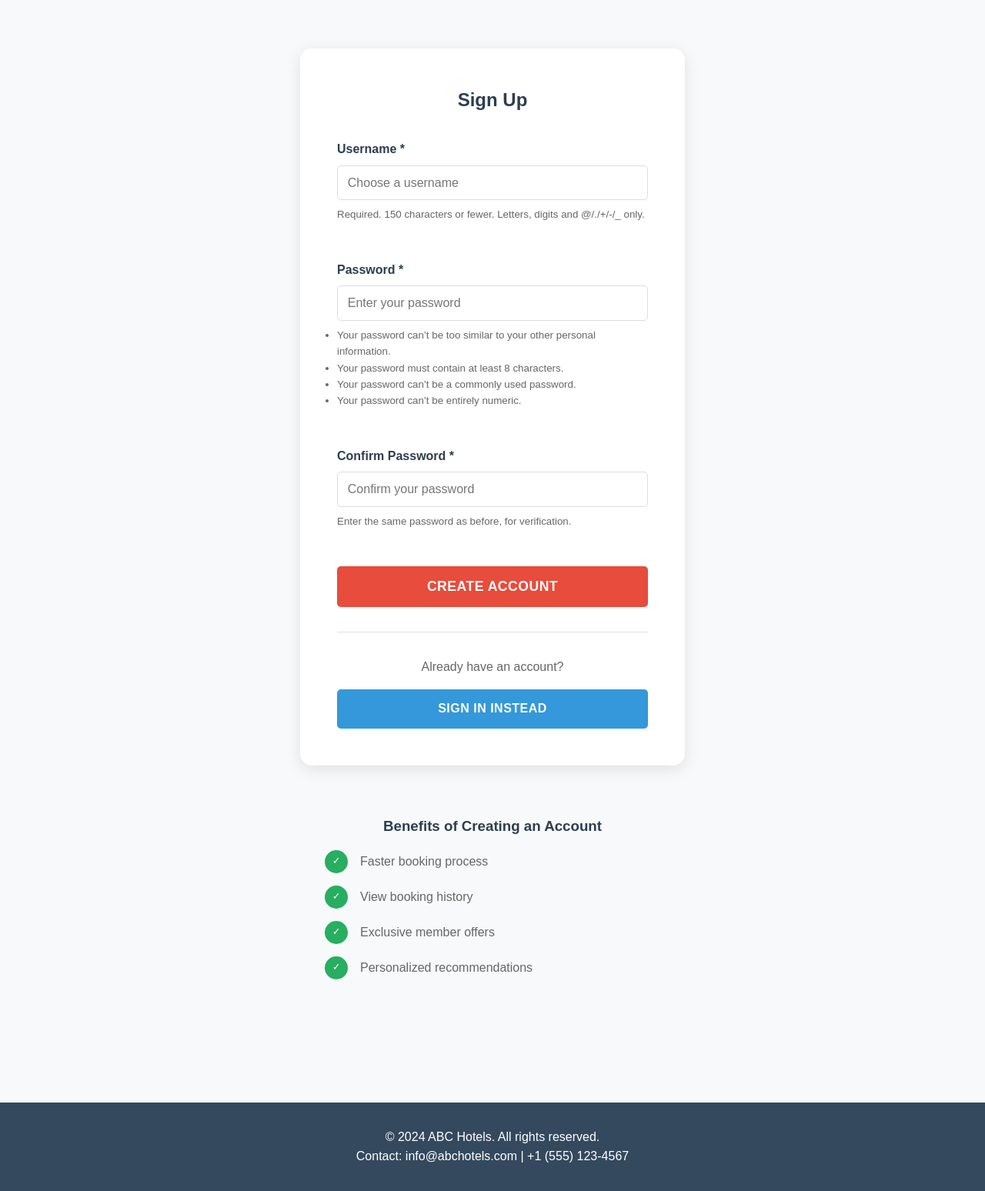
After one commit to AnitaTam2001/abchotels, a Django app: page /register/ in a window 1280 px wide. The commit adds this page. Shown: the part 508-2056 px from the top of the page at 77% size. Run offline with Django 4.2, Linux system fonts and the light colour scheme.

Commit message:
Step 2 : sign up and login in

```diff
--- a/abchotels/urls.py
+++ b/abchotels/urls.py
@@ -9,6 +9,6 @@ urlpatterns = [
     path('', include('hotel.urls')),
 ]
 
+# Serve media files in development
 if settings.DEBUG:
     urlpatterns += static(settings.MEDIA_URL, document_root=settings.MEDIA_ROOT)
-    urlpatterns += static(settings.STATIC_URL, document_root=settings.STATIC_ROOT)
--- a/hotel/urls.py
+++ b/hotel/urls.py
@@ -1,8 +1,8 @@
 # hotel/urls.py
 from django.urls import path
-from . import views
 from django.conf import settings
 from django.conf.urls.static import static
+from . import views
 
 urlpatterns = [
     path('', views.home, name='home'),
@@ -11,13 +11,18 @@ urlpatterns = [
     path('book/<int:room_id>/', views.booking_form, name='booking_form'),
     path('about/', views.about, name='about'),
     path('contact/', views.contact, name='contact'),
-    path('quick-booking/', views.quick_booking, name='quick_booking'),
     path('faq/', views.faq, name='faq'),
     path('careers/', views.careers, name='careers'),
     path('careers/job/<int:job_id>/', views.job_detail, name='job_detail'),
     path('careers/job/<int:job_id>/apply/', views.job_application, name='job_application'),
     path('careers/why-work-with-us/', views.why_work_with_us, name='why_work_with_us'),
+    # Authentication URLs
+    path('register/', views.register, name='register'),
+    path('login/', views.user_login, name='login'),
+    path('logout/', views.user_logout, name='logout'),
+    path('profile/', views.profile, name='profile'),
 ]
 
+# Serve media files in development
 if settings.DEBUG:
     urlpatterns += static(settings.MEDIA_URL, document_root=settings.MEDIA_ROOT)
--- a/hotel/views.py
+++ b/hotel/views.py
@@ -1,5 +1,4 @@
 # hotel/views.py
-# hotel/views.py - Update imports at the top
 import os
 from django.shortcuts import render, get_object_or_404, redirect
 from django.http import JsonResponse
@@ -7,12 +6,11 @@ from django.contrib import messages
 from django.utils import timezone
 from django.db.models import Q
 from decimal import Decimal
+from django.contrib.auth import login, authenticate, logout
+from django.contrib.auth.forms import UserCreationForm, AuthenticationForm
+from django.contrib.auth.decorators import login_required
 from .models import RoomType, Room, Booking, FAQ, Department, JobListing, JobApplication
 from datetime import datetime, date
-
-# hotel/views.py - Add these imports
-from .models import JobListing, Department, JobApplication
-from django.core.files.storage import FileSystemStorage
 
 def home(request):
     """Home page view"""
@@ -58,7 +56,7 @@ def room_detail(request, room_type_id):
     room_type = get_object_or_404(RoomType, id=room_type_id)
     available_rooms = Room.objects.filter(room_type=room_type, is_available=True)
 
-    # Get similar rooms for recommendations - FIXED: Convert float to Decimal
+    # Get similar rooms for recommendations
     similar_rooms = RoomType.objects.exclude(id=room_type_id).filter(
         price_per_night__lte=room_type.price_per_night * Decimal('1.5'),
         price_per_night__gte=room_type.price_per_night * Decimal('0.5')
@@ -80,7 +78,6 @@ def booking_form(request, room_id):
         guest_phone = request.POST.get('guest_phone')
         check_in = request.POST.get('check_in')
         check_out = request.POST.get('check_out')
-        special_requests = request.POST.get('special_requests', '')
 
         # Validate dates
         try:
@@ -142,7 +139,6 @@ def about(request):
     """About page view"""
     return render(request, 'about.html')
 
-# hotel/views.py - Update the contact view
 def contact(request):
     """Contact page view"""
     if request.method == 'POST':
@@ -156,28 +152,7 @@ def contact(request):
         messages.success(request, f'Thank you {name}! Your message has been sent. We will contact you via {contact_method} soon.')
         return redirect('contact')
 
-    return render(request, 'contact.html')  # Remove the common_faqs context
-
-def quick_booking(request):
-    """Quick booking selection page"""
-    room_types = RoomType.objects.all()
-
-    # Get quick booking parameters
-    check_in = request.GET.get('check_in', '')
-    check_out = request.GET.get('check_out', '')
-    guests = request.GET.get('guests', 1)
-
-    available_rooms = RoomType.objects.all()
-
-    if guests:
-        available_rooms = available_rooms.filter(capacity__gte=guests)
-
-    return render(request, 'quick_booking.html', {
-        'room_types': available_rooms,
-        'check_in': check_in,
-        'check_out': check_out,
-        'guests': guests
-    })
+    return render(request, 'contact.html')
 
 def faq(request):
     """FAQ page view"""
@@ -198,7 +173,6 @@ def faq(request):
         'categories': categories
     })
 
-# Add these views after the existing views
 def careers(request):
     """Careers main page view"""
     departments = Department.objects.all()
@@ -298,3 +272,55 @@ def job_application(request, job_id):
 def why_work_with_us(request):
     """Why work with us page"""
     return render(request, 'why_work_with_us.html')
+
+def register(request):
+    """User registration view"""
+    if request.method == 'POST':
+        form = UserCreationForm(request.POST)
+        if form.is_valid():
+            user = form.save()
+            # Log the user in after registration
+            login(request, user)
+            messages.success(request, f'Account created successfully! Welcome, {user.username}!')
+            return redirect('home')
+        else:
+            messages.error(request, 'Please correct the errors below.')
+    else:
+        form = UserCreationForm()
+
+    return render(request, 'register.html', {'form': form})
+
+def user_login(request):
+    """User login view"""
+    if request.method == 'POST':
+        form = AuthenticationForm(request, data=request.POST)
+        if form.is_valid():
+            username = form.cleaned_data.get('username')
+            password = form.cleaned_data.get('password')
+            user = authenticate(username=username, password=password)
+            if user is not None:
+                login(request, user)
+                messages.success(request, f'Welcome back, {username}!')
+                return redirect('home')
+        else:
+            messages.error(request, 'Invalid username or password.')
+    else:
+        form = AuthenticationForm()
+
+    return render(request, 'login.html', {'form': form})
+
+def user_logout(request):
+    """User logout view"""
+    logout(request)
+    messages.success(request, 'You have been successfully logged out.')
+    return redirect('home')
+
+@login_required
+def profile(request):
+    """User profile view"""
+    # Get user's bookings
+    user_bookings = Booking.objects.filter(guest_email=request.user.email)
+
+    return render(request, 'profile.html', {
+        'user_bookings': user_bookings
+    })
--- a/templates/base.html
+++ b/templates/base.html
@@ -128,12 +128,20 @@
 <!-- In templates/base.html, update the nav-links -->
 <ul class="nav-links">
     <li><a href="{% url 'home' %}">Home</a></li>
+    <li><a href="{% url 'room_list' %}">Rooms</a></li>
     <li><a href="{% url 'about' %}">About</a></li>
-    <li><a href="{% url 'room_list' %}">Rooms</a></li>
     <li><a href="{% url 'contact' %}">Contact</a></li>
     <li><a href="{% url 'faq' %}">FAQ</a></li>
-    <li><a href="{% url 'careers' %}">Careers</a></li>  <!-- Add this line -->
+    <li><a href="{% url 'careers' %}">Careers</a></li>
+    {% if user.is_authenticated %}
+    <li><a href="{% url 'profile' %}">My Profile</a></li>
+    <li><a href="{% url 'logout' %}">Logout</a></li>
+    {% else %}
+    <li><a href="{% url 'login' %}">Login</a></li>
+    <li><a href="{% url 'register' %}" class="btn" style="padding: 0.5rem 1rem;">Sign Up</a></li>
+    {% endif %}
 </ul>
+
         </div>
     </nav>
 
--- /dev/null
+++ b/templates/register.html
@@ -0,0 +1,110 @@
+<!-- templates/register.html -->
+{% extends 'base.html' %}
+
+{% block content %}
+<section class="hero-section" style="background-image: linear-gradient(rgba(0,0,0,0.6), rgba(0,0,0,0.6)), url('https://images.unsplash.com/photo-1566073771259-6a8506099945?ixlib=rb-4.0.3&ixid=M3wxMjA3fDB8MHxwaG90by1wYWdlfHx8fGVufDB8fHx8fA%3D%3D&auto=format&fit=crop&w=1920&q=80');">
+    <div class="container">
+        <h1 class="hero-title">Create Your Account</h1>
+        <p class="hero-subtitle">Join ABC Hotels for a personalized experience</p>
+    </div>
+</section>
+
+<section style="padding: 4rem 0;">
+    <div class="container">
+        <div style="max-width: 500px; margin: 0 auto;">
+            <div style="background: white; padding: 3rem; border-radius: 15px; box-shadow: 0 5px 20px rgba(0,0,0,0.1);">
+                <h2 style="text-align: center; margin-bottom: 2rem; color: #2c3e50;">Sign Up</h2>
+
+                <form method="post" style="display: grid; gap: 1.5rem;">
+                    {% csrf_token %}
+
+                    {% if form.errors %}
+                    <div style="background: #f8d7da; color: #721c24; padding: 1rem; border-radius: 5px; margin-bottom: 1rem;">
+                        <strong>Please correct the following errors:</strong>
+                        <ul style="margin: 0.5rem 0 0 1rem;">
+                            {% for field in form %}
+                                {% for error in field.errors %}
+                                    <li>{{ error }}</li>
+                                {% endfor %}
+                            {% endfor %}
+                            {% for error in form.non_field_errors %}
+                                <li>{{ error }}</li>
+                            {% endfor %}
+                        </ul>
+                    </div>
+                    {% endif %}
+
+                    <div class="form-group">
+                        <label class="form-label">Username *</label>
+                        <input type="text" name="username" class="form-input" required
+                               placeholder="Choose a username" value="{{ form.username.value|default:'' }}">
+                        {% if form.username.help_text %}
+                        <small style="color: #666; display: block; margin-top: 0.5rem;">
+                            {{ form.username.help_text }}
+                        </small>
+                        {% endif %}
+                    </div>
+
+                    <div class="form-group">
+                        <label class="form-label">Password *</label>
+                        <input type="password" name="password1" class="form-input" required
+                               placeholder="Enter your password">
+                        {% if form.password1.help_text %}
+                        <small style="color: #666; display: block; margin-top: 0.5rem;">
+                            {{ form.password1.help_text }}
+                        </small>
+                        {% endif %}
+                    </div>
+
+                    <div class="form-group">
+                        <label class="form-label">Confirm Password *</label>
+                        <input type="password" name="password2" class="form-input" required
+                               placeholder="Confirm your password">
+                        {% if form.password2.help_text %}
+                        <small style="color: #666; display: block; margin-top: 0.5rem;">
+                            {{ form.password2.help_text }}
+                        </small>
+                        {% endif %}
+                    </div>
+
+                    <button type="submit" class="btn btn-primary" style="width: 100%; padding: 1rem; font-size: 1.1rem;">
+                        Create Account
+                    </button>
+                </form>
+
+                <div style="text-align: center; margin-top: 2rem; padding-top: 2rem; border-top: 1px solid #e0e0e0;">
+                    <p style="color: #666; margin-bottom: 1rem;">
+                        Already have an account?
+                    </p>
+                    <a href="{% url 'login' %}" class="btn" style="width: 100%;">
+                        Sign In Instead
+                    </a>
+                </div>
+            </div>
+
+            <!-- Benefits of Registration -->
+            <div style="background: #f8f9fa; padding: 2rem; border-radius: 10px; margin-top: 2rem;">
+                <h3 style="text-align: center; margin-bottom: 1rem; color: #2c3e50;">Benefits of Creating an Account</h3>
+                <div style="display: grid; gap: 1rem;">
+                    <div style="display: flex; align-items: center; gap: 1rem;">
+                        <span style="background: #27ae60; color: white; width: 30px; height: 30px; border-radius: 50%; display: flex; align-items: center; justify-content: center; font-size: 0.8rem;">✓</span>
+                        <span style="color: #666;">Faster booking process</span>
+                    </div>
+                    <div style="display: flex; align-items: center; gap: 1rem;">
+                        <span style="background: #27ae60; color: white; width: 30px; height: 30px; border-radius: 50%; display: flex; align-items: center; justify-content: center; font-size: 0.8rem;">✓</span>
+                        <span style="color: #666;">View booking history</span>
+                    </div>
+                    <div style="display: flex; align-items: center; gap: 1rem;">
+                        <span style="background: #27ae60; color: white; width: 30px; height: 30px; border-radius: 50%; display: flex; align-items: center; justify-content: center; font-size: 0.8rem;">✓</span>
+                        <span style="color: #666;">Exclusive member offers</span>
+                    </div>
+                    <div style="display: flex; align-items: center; gap: 1rem;">
+                        <span style="background: #27ae60; color: white; width: 30px; height: 30px; border-radius: 50%; display: flex; align-items: center; justify-content: center; font-size: 0.8rem;">✓</span>
+                        <span style="color: #666;">Personalized recommendations</span>
+                    </div>
+                </div>
+            </div>
+        </div>
+    </div>
+</section>
+{% endblock %}
```
Also changed, not shown: abchotels/settings.py (+8 -0 lines), templates/home.html (+0 -33 lines), templates/login.html (added, +56 -0 lines), templates/profile.html (added, +118 -0 lines), templates/quick_booking.html (deleted, +0 -123 lines).
